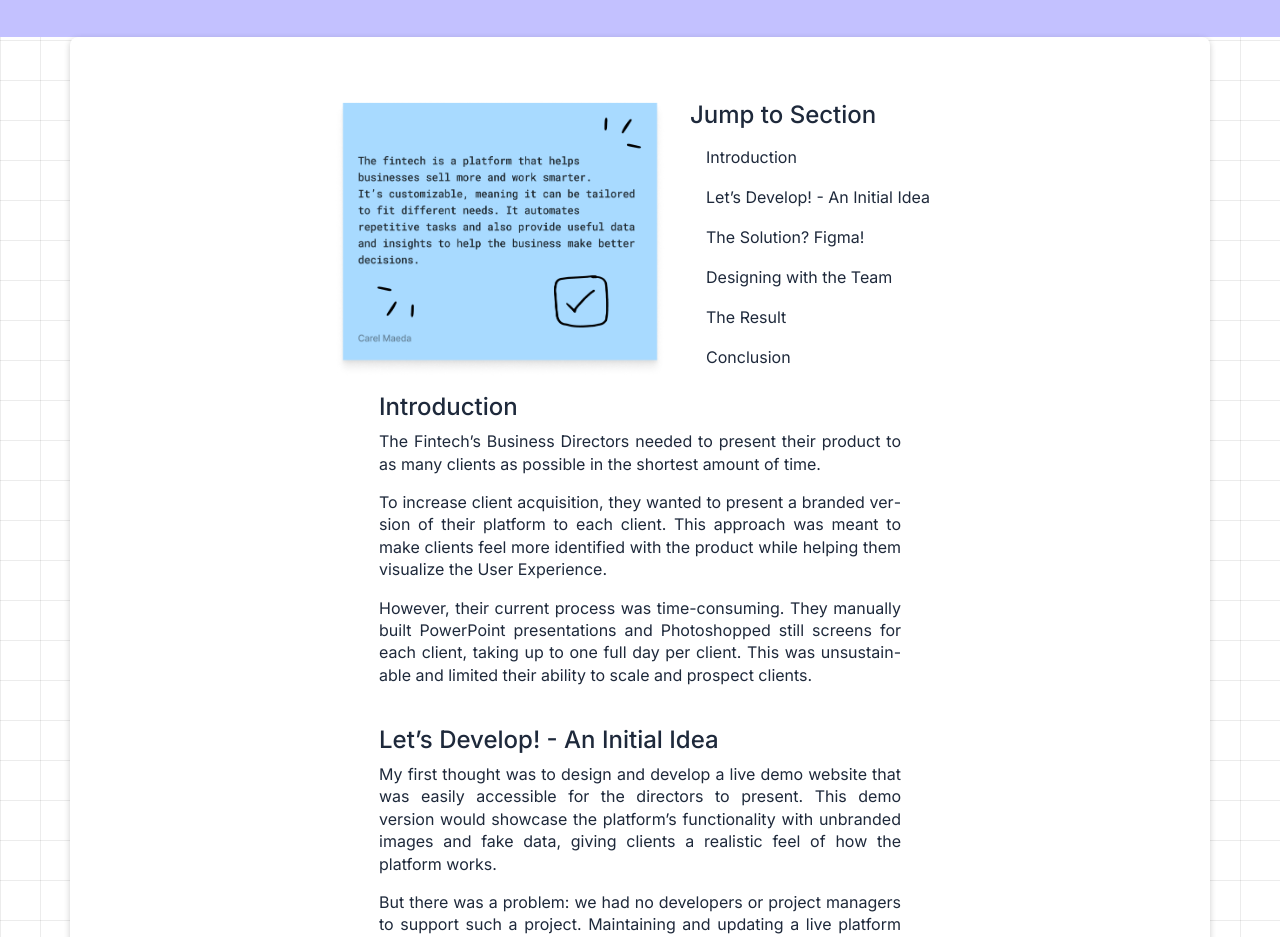
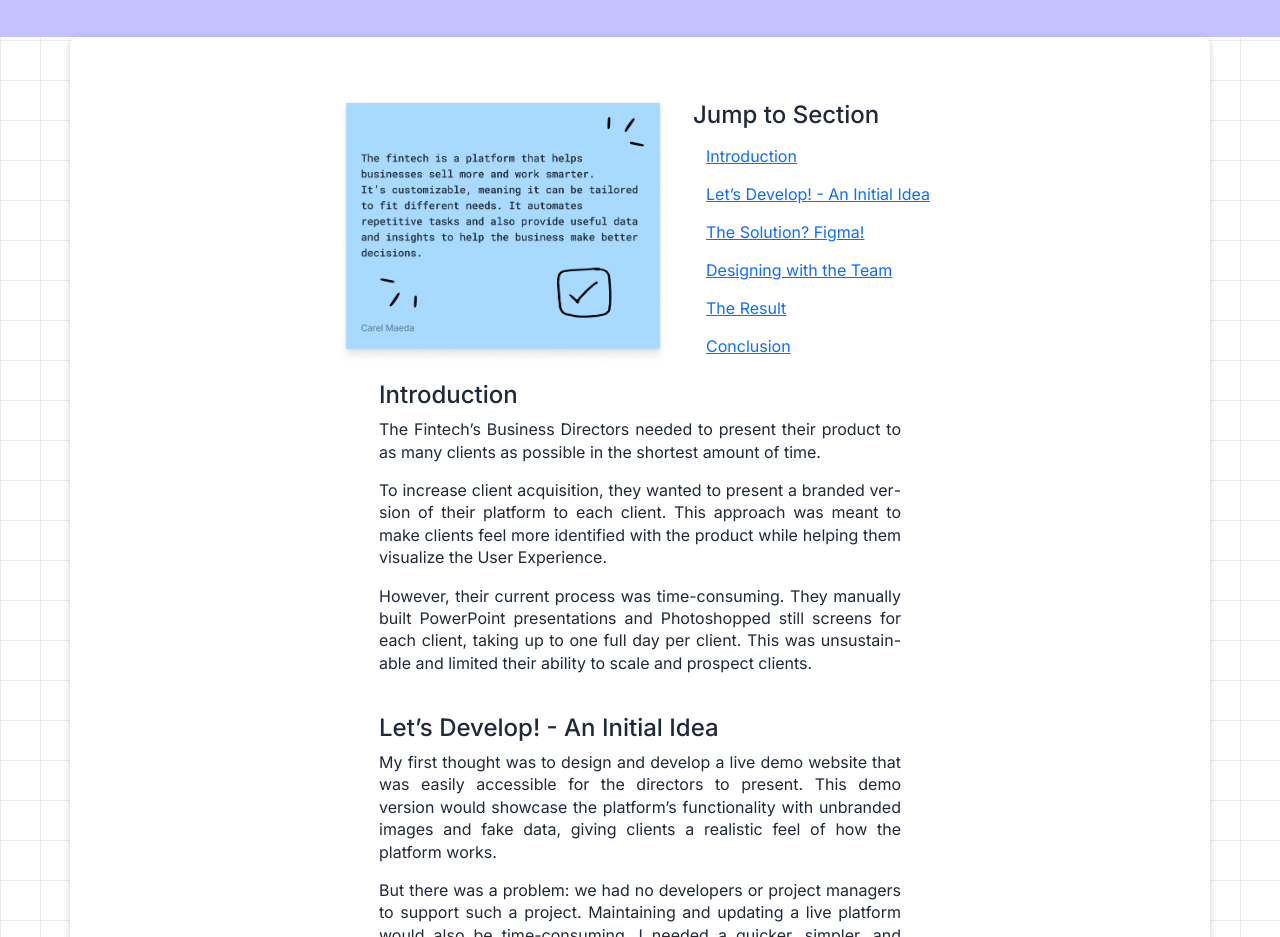
Before and after one commit to carelmaeda/cma-next, a Next.js app: page /case-studies/paygos-prototype in a window 1280 px wide. Shown: the part 840-1777 px from the top of the page. Built offline with nearby package versions, Linux system fonts and the light colour scheme.

Commit message:
fix: page

```diff
--- a/src/app/case-studies/paygos-prototype/page.tsx
+++ b/src/app/case-studies/paygos-prototype/page.tsx
@@ -80,32 +80,32 @@ const PaygosPrototype = () => {
             <div className="list-unordered">
               <ul className="navbar-nav">
                 <li className="nav-item">
-                  <a className="nav-link" href="#introduction">
+                  <a className="btn btn-link" href="#introduction">
                     Introduction
                   </a>
                 </li>
                 <li className="nav-item">
-                  <a className="nav-link" href="#idea">
+                  <a className="btn btn-link" href="#idea">
                     Let&rsquo;s Develop! - An Initial Idea
                   </a>
                 </li>
                 <li className="nav-item">
-                  <a className="nav-link" href="#solution">
+                  <a className="btn btn-link" href="#solution">
                     The Solution? Figma!
                   </a>
                 </li>
                 <li className="nav-item">
-                  <a className="nav-link" href="#design">
+                  <a className="btn btn-link" href="#design">
                     Designing with the Team
                   </a>
                 </li>
                 <li className="nav-item">
-                  <a className="nav-link" href="#result">
+                  <a className="btn btn-link" href="#result">
                     The Result
                   </a>
                 </li>
                 <li className="nav-item">
-                  <a className="nav-link" href="#conclusion">
+                  <a className="btn btn-link" href="#conclusion">
                     Conclusion
                   </a>
                 </li>
```
